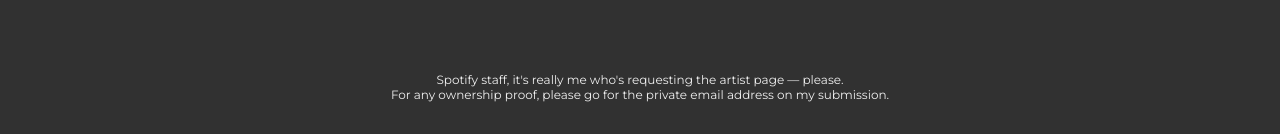
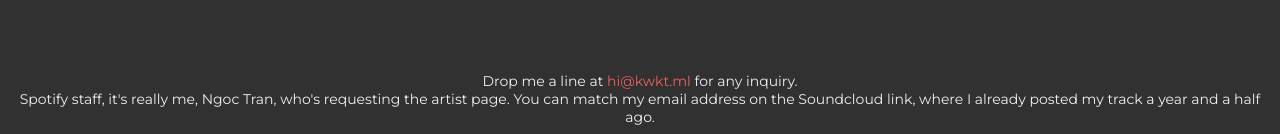
Before and after one commit to ngoctnq/kwkt-music, a plain HTML site: page index.html in a window 1280 px wide. Shown: the part 955-1089 px from the top of the page. Before the commit the page ends 1065 px from the top, so only its background shows below. Drawn offline with nearby package versions, Linux system fonts and the light colour scheme; a web font is replaced by a local one.

Commit message:
update some info for Spotify verification

```diff
--- a/index.html
+++ b/index.html
@@ -143,9 +143,9 @@
         </div>
     </div>
 </div>
-<div style="width: 100%; text-align: center; font-family: 'Montserrat', sans-serif; font-size:12px">
-    Spotify staff, it's really me who's requesting the artist page &mdash; please.<br>
-    For any ownership proof, please go for the private email address on my submission.
+<div style="width: 100%; text-align: center; font-family: 'Montserrat', sans-serif; font-size:14px">
+    Drop me a line at <a href="mailto:hi@kwkt.ml" style="color:#ec625f; text-decoration:none;">hi@kwkt.ml</a> for any inquiry.<br>
+    Spotify staff, it's really me, Ngoc Tran, who's requesting the artist page. You can match my email address on the Soundcloud link, where I already posted my track a year and a half ago.
 </div>
 </body>
 </html>
```
